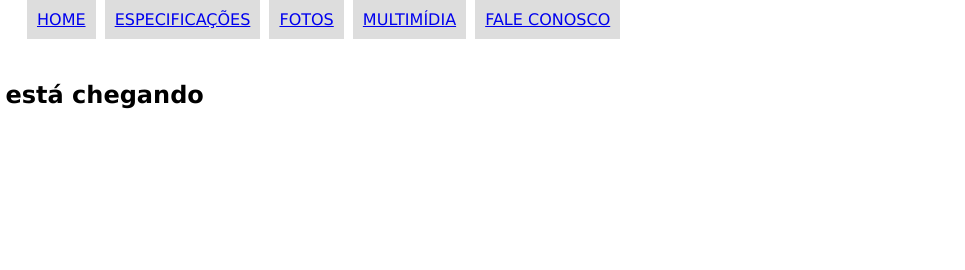
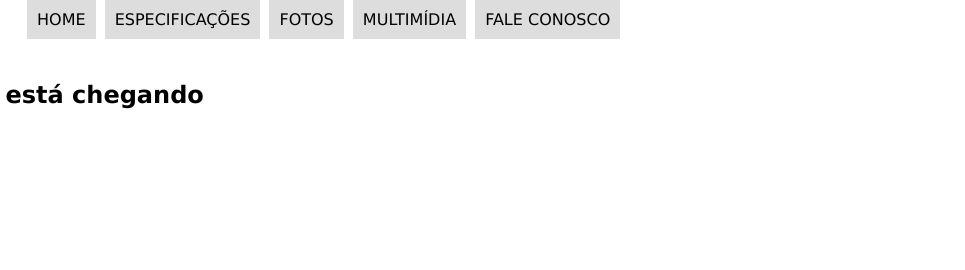
Before and after one commit to DaltonBorges/Curso-HTML-5, a plain HTML site: page projeto-glass-html5/index.html in a window 1280 px wide. Shown: the top 270 px of the page, 315-1280 px from the left. Drawn offline with Linux system fonts and the light colour scheme.

Commit message:
Final da aula 14
Commitando ao final da aula 14

```diff
--- a/projeto-glass-html5/_css/estilo.css
+++ b/projeto-glass-html5/_css/estilo.css
@@ -46,6 +46,10 @@ nav#menu {
     display: block;
 }
 
+nav#menu h1 {
+    display: none;
+}
+
 nav#menu ul {
     list-style: none;
     text-transform: uppercase;
@@ -59,8 +63,19 @@ nav#menu li {
     background-color: rgb(221, 221, 221);
     padding: 10px;
     margin: 2px;
+    transition: background-color 1s;
+    -webkit-transition: background-color 1s;
 }
 
-nav#menu h1 {
-    display: none;
+nav#menu li:hover {
+    background-color: #606060;
 }
+
+nav#menu a {
+    color: black;
+    text-decoration: none;
+}
+nav#menu a:hover{
+    color: white;
+    text-decoration: underline;
+}
```
